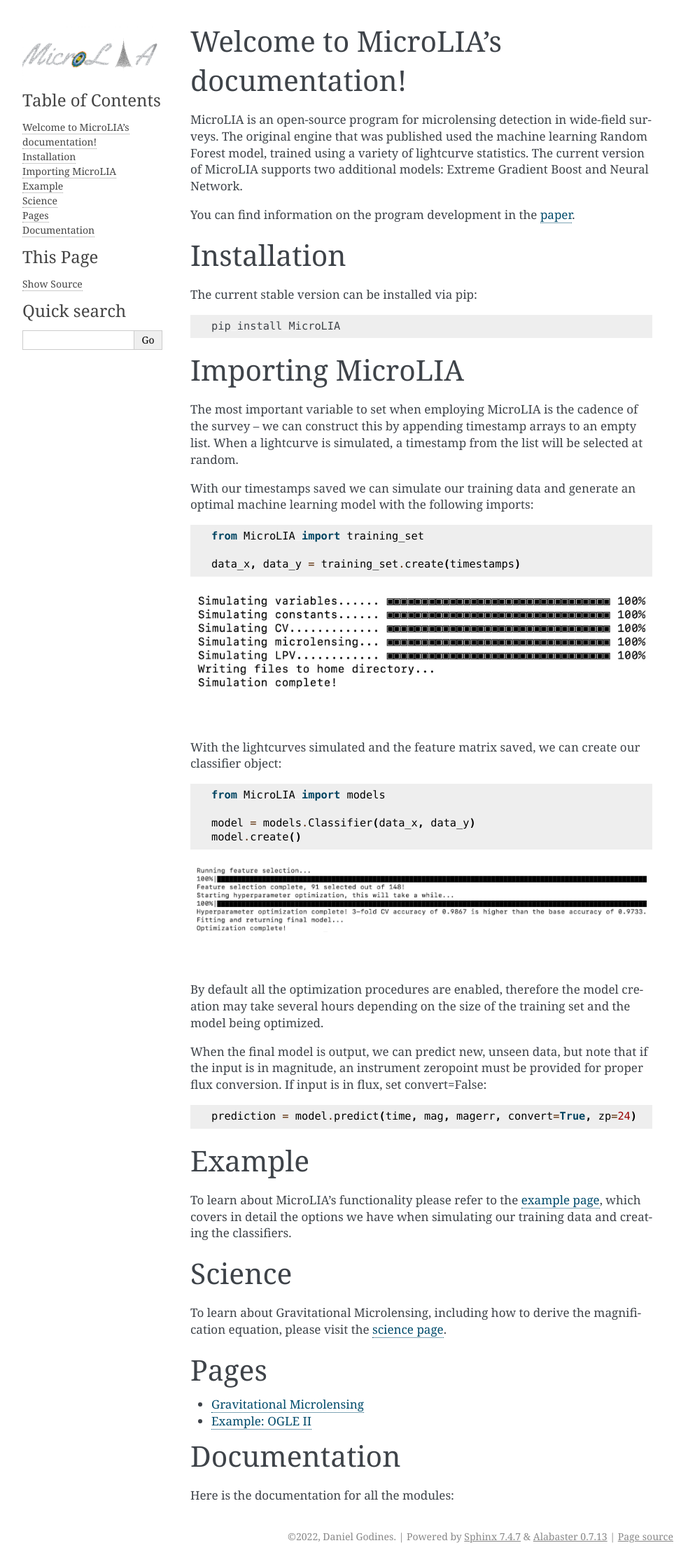
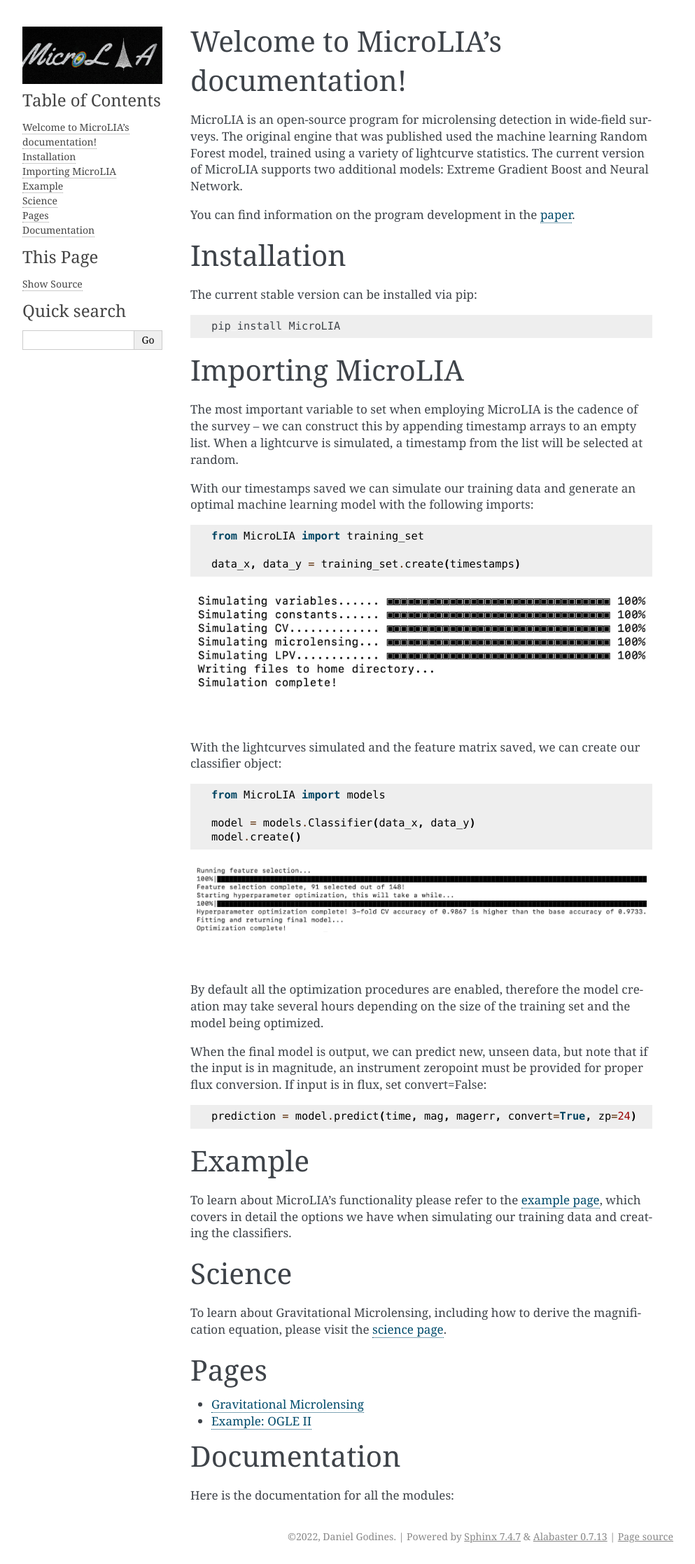
Before and after one commit to Professor-G/MicroLIA, a Sphinx documentation site: the page built from docs/index.rst, in a window 1280 px wide. Shown: the whole page at 70% size, without its empty margins (148-1141 px from the left). Built offline with Sphinx 7.4.7, drawn with Linux system fonts in a browser that asks for light colours; formulas are drawn with MathJax 3; pages that are not in the unit, such as notebooks, are missing from menus.

Commit message:
reverting to old logo

```diff
--- a/docs/conf.py
+++ b/docs/conf.py
@@ -94,7 +94,7 @@
 #
 # html_theme_options = {}
 html_static_path = ["./source/_static"]
-html_logo = "./source/_static/new_MicroLIA_logo.png"
+html_logo = "./source/_static/MicroLIA_logo.png"
 html_theme_options = {"logo_only": True}
 
 # Add any paths that contain custom static files (such as style sheets) here,
```
